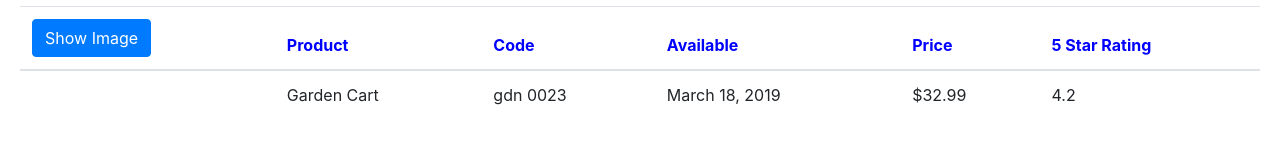
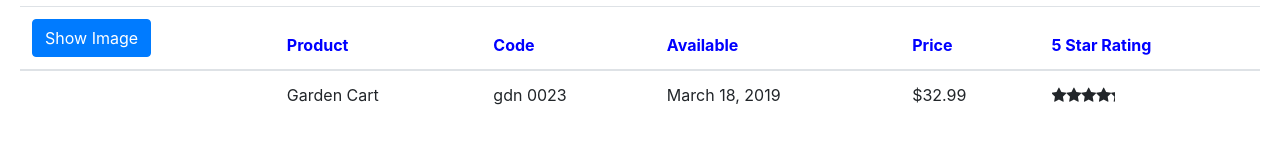
Before and after one commit to MohamedMagdyOmar/Angular-Getting-Started, an Angular app in the folder APM/: page / in a window 1280 px wide. Shown: the part 203-346 px from the top of the page. Built offline with nearby package versions, Linux system fonts and the light colour scheme.

Commit message:
passiing data to nested component

```diff
--- a/APM/src/app/app.module.ts
+++ b/APM/src/app/app.module.ts
@@ -4,11 +4,12 @@ import { ProductListComponent } from './products/product-list.component';
 import { BrowserModule } from '@angular/platform-browser';
 import { FormsModule } from '@angular/forms';
 import { ConvertToSpacesPipe } from './shared/convert-to-space.pipe';
+import { starComponent } from './shared/star.component';
 
 
 @NgModule({
   imports: [BrowserModule, FormsModule],
-  declarations: [AppComponent, ProductListComponent, ConvertToSpacesPipe],
+  declarations: [AppComponent, ProductListComponent, ConvertToSpacesPipe, starComponent],
   bootstrap: [AppComponent]
 })
 
--- a/APM/src/app/products/product-list.component.html
+++ b/APM/src/app/products/product-list.component.html
@@ -48,7 +48,7 @@
                     <td>{{product.productCode | lowercase | convertToSpaces:'-'}}</td>
                     <td>{{product.releaseDate}}</td>
                     <td>{{product.price | currency:'USD' : 'symbol': '1.2-2'}}</td>
-                    <td>{{product.starRating}}</td>
+                    <td><pm-star [rating]='product.starRating'></pm-star></td>
                 </tr>
             </tbody>
         </table>
```
